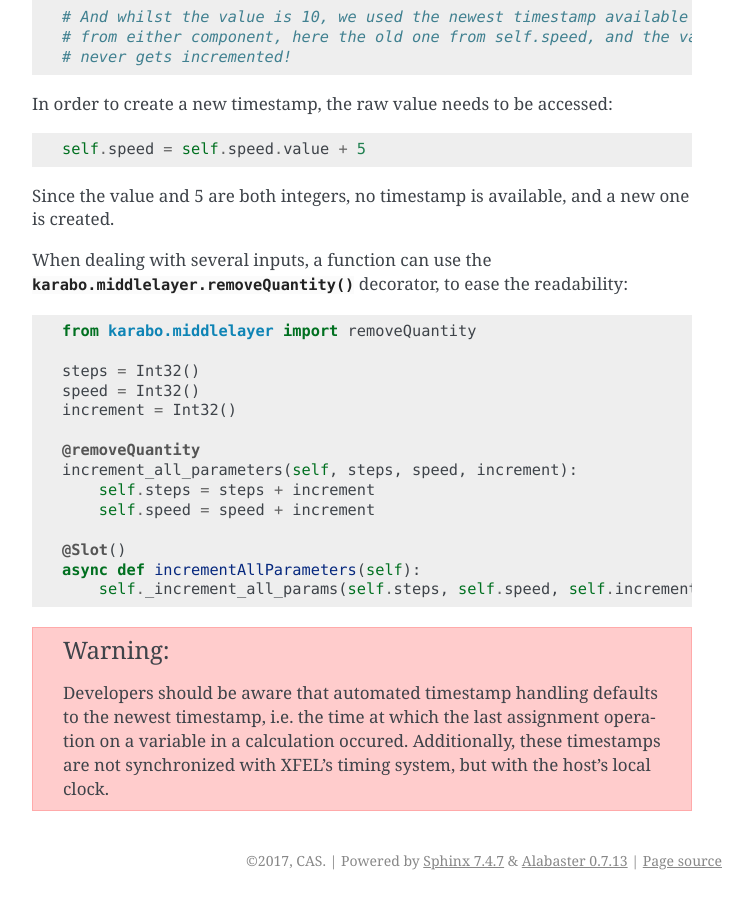
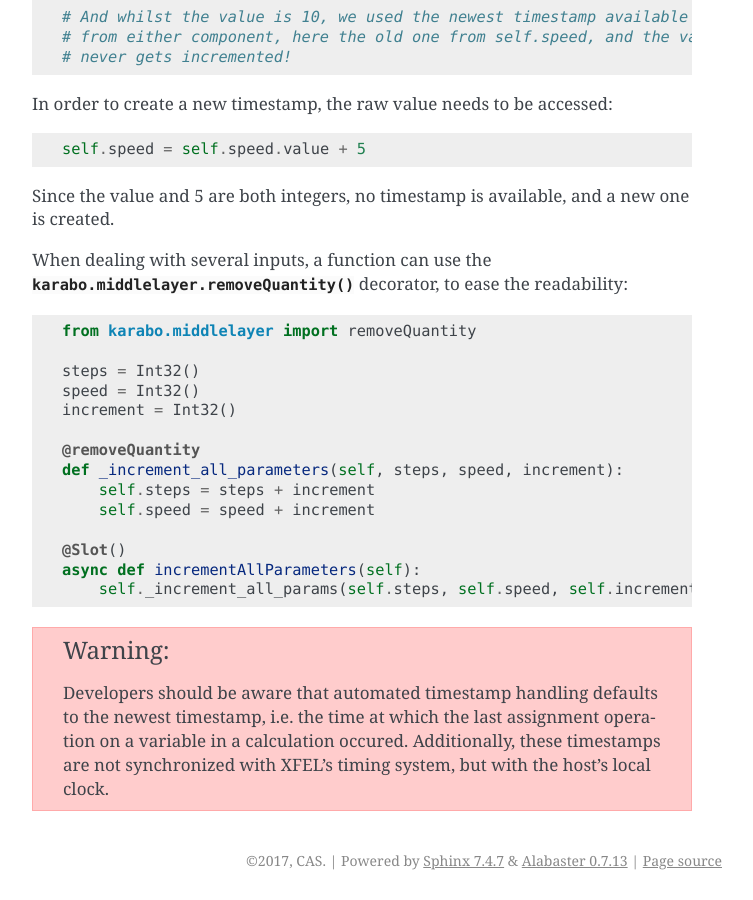
Before and after one commit to European-XFEL/howToMiddlelayer, a Sphinx documentation site: the page built from source/chap1/basic_device.rst, in a window 1280 px wide and 900 px high, scrolled down 3967 px. Shown: the whole window, without its empty margins (388-1141 px from the left). Built offline with Sphinx 7.4.7, drawn with Linux system fonts in a browser that asks for light colours.

```diff
--- a/source/chap1/basic_device.rst
+++ b/source/chap1/basic_device.rst
@@ -70,47 +70,47 @@ Attributes
 
 Attributes of properties may be accessed during runtime as members of the property descriptor.
 
-+----------------------+------------------------------------+
-| **Attribute**        |  **Example**                       |
-+----------------------+------------------------------------+
-| displayType          | e.g. oct, bin, dec, hex, directory |
-+----------------------+------------------------------------+
-| minInc               | the inclusive-minimum value        |
-+----------------------+------------------------------------+
-| minExc               | the exclusive-minimum value        |
-+----------------------+------------------------------------+
-| maxInc               | the inclusive-maximum value        |
-+----------------------+------------------------------------+
-| maxExc               | the exclusive-maximum value        |
-+----------------------+------------------------------------+
-| minSize              | the minimum size of vector         |
-+----------------------+------------------------------------+
-| maxSize              | the maximum size of vector         |
-+----------------------+------------------------------------+
-| daqPolicy            | e.g. DaqPolicy.SAVE                |
-+----------------------+------------------------------------+
-| warnLow              | warn threshold low                 |
-+----------------------+------------------------------------+
-| warnHigh             | warn threshold high                |
-+----------------------+------------------------------------+
-| alarmLow             | alarm threshold low                |
-+----------------------+------------------------------------+
-| alarmHigh            | alarm threshold high               |
-+----------------------+------------------------------------+
-| unitSymbol           | e.g. Unit.METER                    |
-+----------------------+------------------------------------+
-| metricPrefixSymbol   | e.g. MetricPrefix.MILLI            |
-+----------------------+------------------------------------+
-| accessMode           | e.g. AccessMode.READONLY           |
-+----------------------+------------------------------------+
-| assignment           | e.g. Assignment.OPTIONAL           |
-+----------------------+------------------------------------+
-| defaultValue         | the default value or None          |
-+----------------------+------------------------------------+
-| requiredAccessLevel  | e.g. AccessLevel.EXPERT            |
-+----------------------+------------------------------------+
-| allowedStates        | the list of allowed states         |
-+----------------------+------------------------------------+
++---------------------+------------------------------------+
+| **Attribute**       |  **Example**                       |
++---------------------+------------------------------------+
+| displayType         | e.g. oct, bin, dec, hex, directory |
++---------------------+------------------------------------+
+| minInc              | the inclusive-minimum value        |
++---------------------+------------------------------------+
+| minExc              | the exclusive-minimum value        |
++---------------------+------------------------------------+
+| maxInc              | the inclusive-maximum value        |
++---------------------+------------------------------------+
+| maxExc              | the exclusive-maximum value        |
++---------------------+------------------------------------+
+| minSize             | the minimum size of vector         |
++---------------------+------------------------------------+
+| maxSize             | the maximum size of vector         |
++---------------------+------------------------------------+
+| daqPolicy           | e.g. DaqPolicy.SAVE                |
++---------------------+------------------------------------+
+| warnLow             | warn threshold low                 |
++---------------------+------------------------------------+
+| warnHigh            | warn threshold high                |
++---------------------+------------------------------------+
+| alarmLow            | alarm threshold low                |
++---------------------+------------------------------------+
+| alarmHigh           | alarm threshold high               |
++---------------------+------------------------------------+
+| unitSymbol          | e.g. Unit.METER                    |
++---------------------+------------------------------------+
+| metricPrefixSymbol  | e.g. MetricPrefix.MILLI            |
++---------------------+------------------------------------+
+| accessMode          | e.g. AccessMode.READONLY           |
++---------------------+------------------------------------+
+| assignment          | e.g. Assignment.OPTIONAL           |
++---------------------+------------------------------------+
+| defaultValue        | the default value or None          |
++---------------------+------------------------------------+
+| requiredAccessLevel | e.g. AccessLevel.EXPERT            |
++---------------------+------------------------------------+
+| allowedStates       | the list of allowed states         |
++---------------------+------------------------------------+
 
 .. _timestamping
 
@@ -192,7 +192,7 @@ When dealing with several inputs, a function can use the
    increment = Int32()
 
    @removeQuantity
-   increment_all_parameters(self, steps, speed, increment):
+   def _increment_all_parameters(self, steps, speed, increment):
        self.steps = steps + increment
        self.speed = speed + increment
 
```
